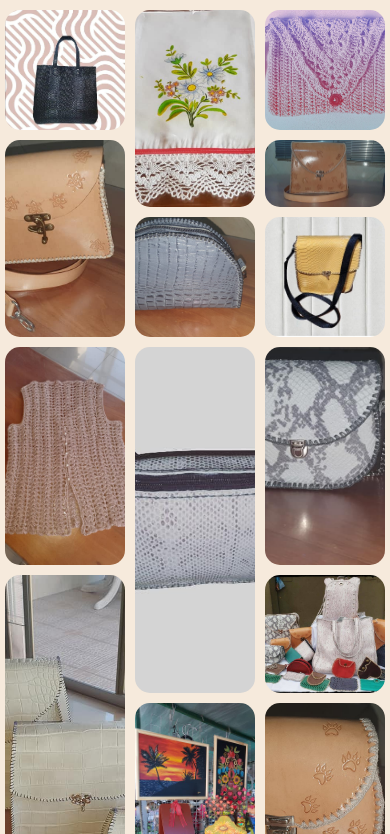
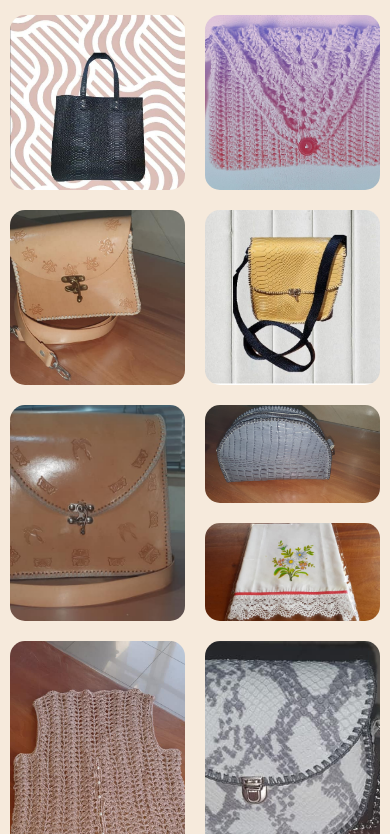
Before and after one commit to Schimizzi/entrega_final, a plain HTML site: page page/galeria.html in a window 390 px wide. Shown: the part 164-998 px from the top of the page. Drawn offline with nearby package versions, Linux system fonts and the light colour scheme; a web font is replaced by a local one.

Commit message:
arreglo_de_medias

```diff
--- a/scss/_galeria.scss
+++ b/scss/_galeria.scss
@@ -15,12 +15,19 @@ body {
                 align-items: center;
                 justify-content: center;
 
-                img {
+                a {
                     width: 100%;
                     height: 100%;
-                    object-fit: cover;
-                    border-radius: 20px;
                     padding: 5px;
+
+                    img {
+                        width: 100%;
+                        height: 100%;
+                        object-fit: cover;
+                        border-radius: 20px;
+                        padding: 5px;
+
+                }
 
                 }
             }
@@ -41,7 +48,7 @@ body {
     }
 }
 
-@media (max-width: 900px) {
+@media (min-width: 501px) and (max-width: 900px) {
     body {
         main {
             span {
@@ -62,3 +69,26 @@ body {
         }
     }
 }
+@media (max-width: 500px) {
+    body {
+        main {
+            span {
+                display: grid;
+                grid-template-areas:
+                    "cuadro1 cuadro2"
+                    "cuadro5 cuadro3"
+                    "cuadro4 cuadro6"
+                    "cuadro4 cuadro7"
+                    ;
+
+                    div {
+                        a {
+                            width: 100%;
+                            height: 100%;
+                        }
+                    }
+
+            }
+        }
+    }
+}
--- a/scss/_mixin.scss
+++ b/scss/_mixin.scss
@@ -9,5 +9,6 @@
     text-transform: uppercase;
     font-size: 3rem;
     font-family: $font_productos_titulo;
+    text-shadow: 2px 2px 4px rgba(0, 0, 0, 0.5);
 
 }
--- a/scss/style.scss
+++ b/scss/style.scss
@@ -16,6 +16,11 @@ body {
     font-family: $font_titulo;
     font-size: 20px;
     background-color: $color_titulo;
+
+    h2 {
+        @include encabezados;
+    }
+
 
     header {
         background-color: $color_head;
@@ -54,11 +59,13 @@ body {
             }
         }
     }
+
     main {
         min-height: 80vh;
+
         div {
-            div{
-                img{
+            div {
+                img {
                     width: 100%;
                     /*max-height: 600px;*/
                     height: 75vh;
@@ -72,18 +79,8 @@ body {
 
 }
 
-/* ENCABEZADOS */
-
-body {
-    h2 {
-        @include encabezados;
-    }
-}
-
-
 /* FOOTER */
 
 .logo_redes {
     width: 35px;
-
 }
```
Also changed, not shown: css/style.css, 1 other file.
